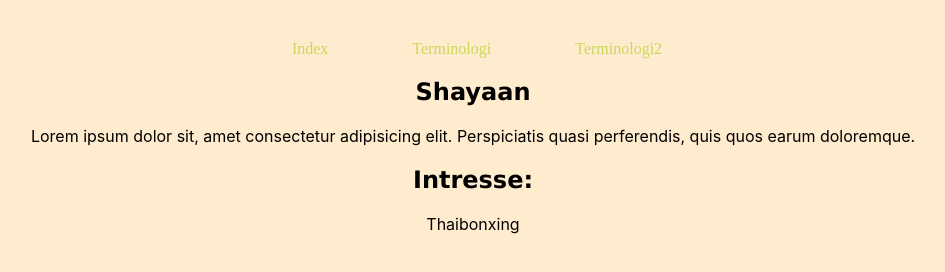
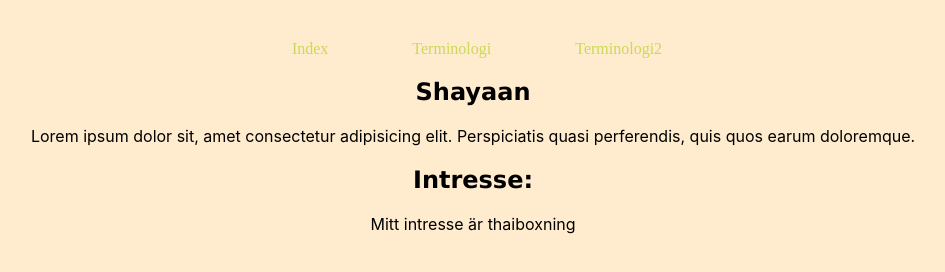
Before and after one commit to AyuBall/Projekt-Vsc, a plain HTML site: page html/Presentationer/sha_presentation.html in a window 1280 px wide. Shown: the whole page, without its empty margins (167-1112 px from the left). Drawn offline with Linux system fonts and the light colour scheme; files that its build step writes are made by us from their sources.

Commit message:
Update sha_presentation.html

```diff
--- a/html/Presentationer/sha_presentation.html
+++ b/html/Presentationer/sha_presentation.html
@@ -19,7 +19,7 @@
         <h2>Shayaan</h2>
         <p>Lorem ipsum dolor sit, amet consectetur adipisicing elit. Perspiciatis quasi perferendis, quis quos earum doloremque.</p>
         <h2>Intresse:</h2>
-        <p>Thaibonxing</p>
+        <p>Mitt intresse är thaiboxning</p>
     </article>
 </body>
 </html>
```
